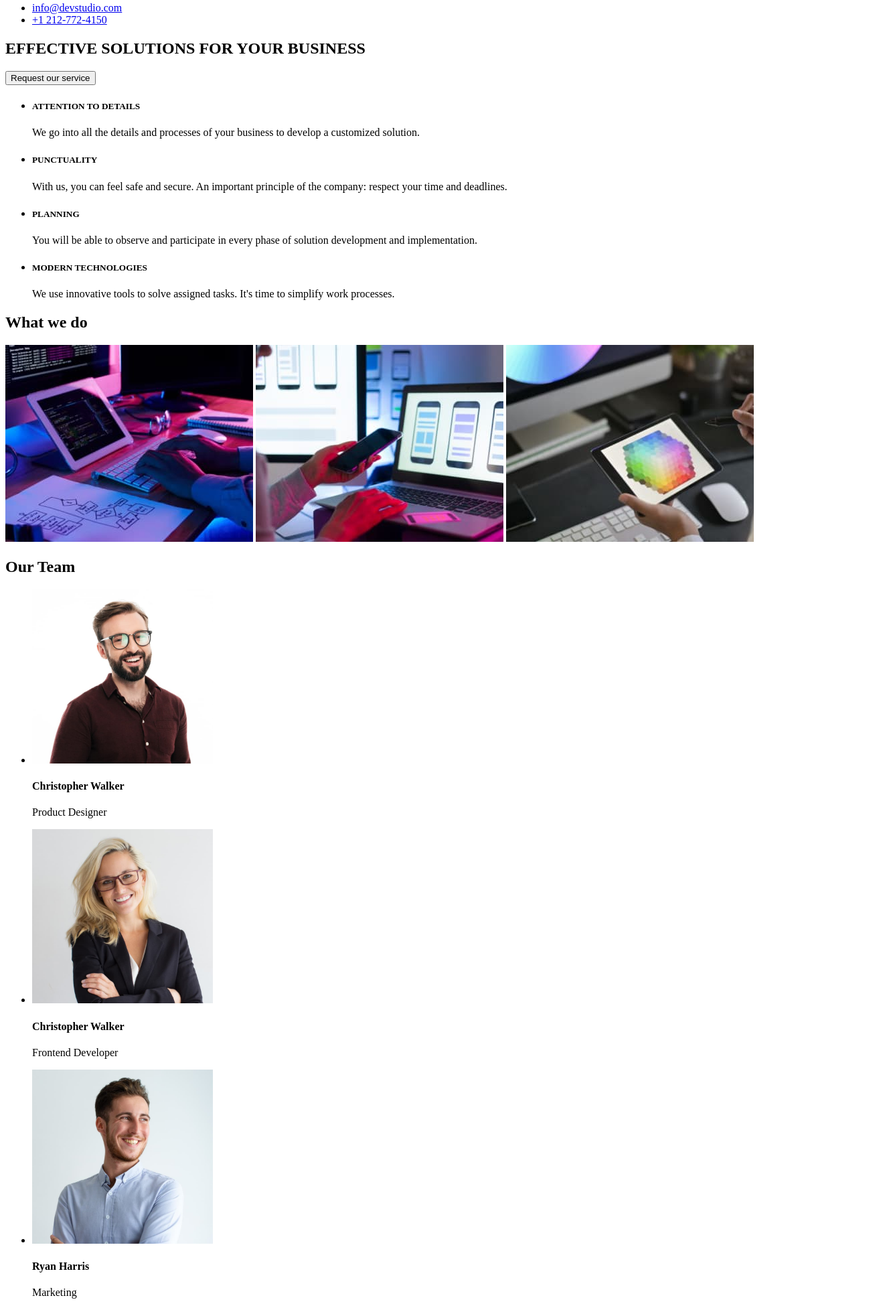
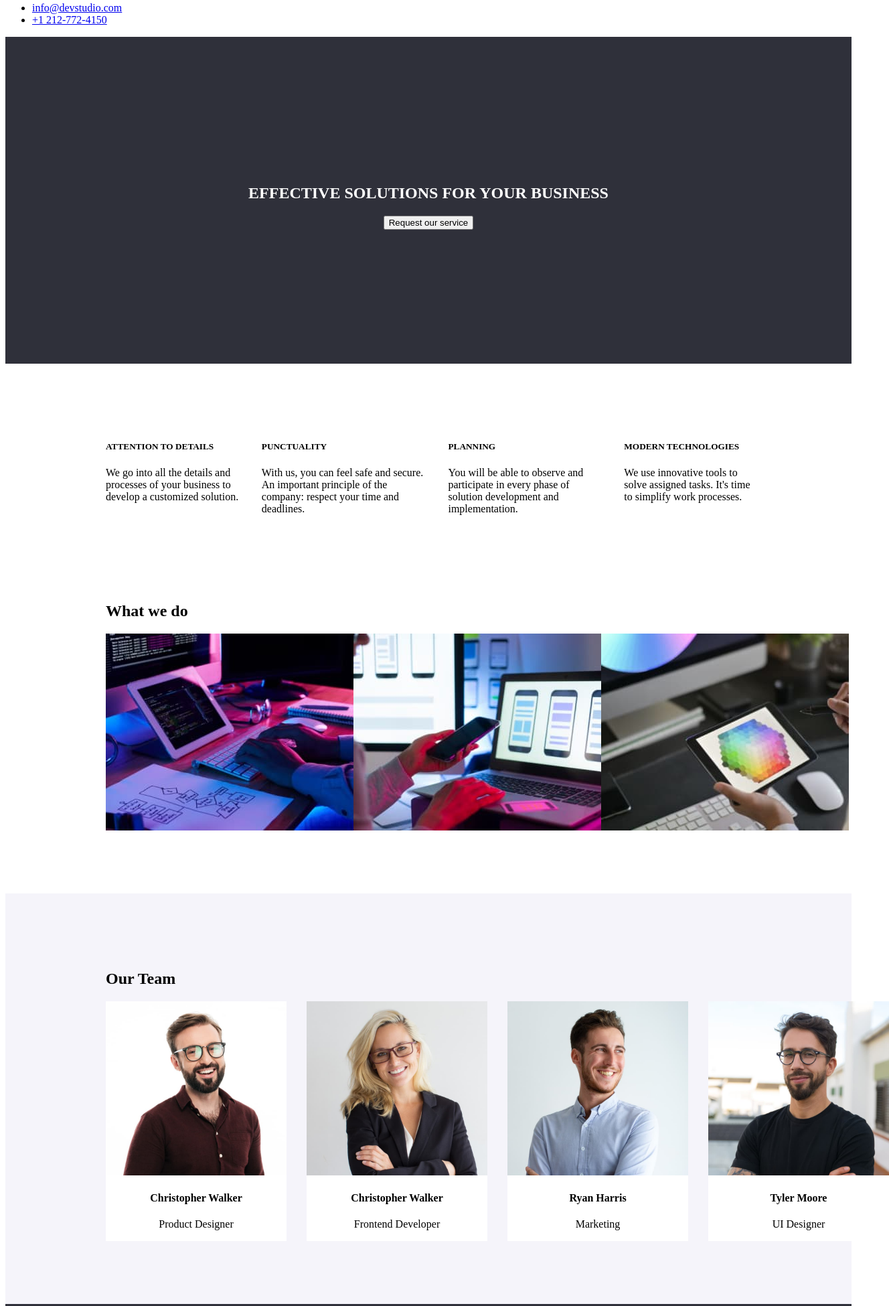
Before and after one commit to katy555/what-we-do, a plain HTML site: page index.html in a window 1280 px wide. Shown: the part 101-2051 px from the top of the page at 67% size, 1328 px wide, since content can reach past the window. Drawn offline with Linux system fonts and the light colour scheme.

Commit message:
Update index.html

```diff
--- a/index.html
+++ b/index.html
@@ -6,6 +6,7 @@
   </head>
 
   <body>
+    <!-- Navigation Section -->
     <header>
       <ul>
         <li>
@@ -34,87 +35,92 @@
   </header>
 
   <main>
-    <section>
+    <!-- Main Section -->
+    <section style="display: flex; flex-direction: column; background-color: #2F303A; color: #fff; align-items: center; padding: 200px 0;">
       <h1>EFFECTIVE SOLUTIONS FOR YOUR BUSINESS</h1>
       <button type="button">Request our service</button>
     </section>
 
-    <section>
-      <ul>
-        <li>
+    <!-- Strong Points Section -->
+    <section style="display: flex; justify-content: space-around; gap: 30px; padding: 94px 150px;">
+      <div>
         <h5>ATTENTION TO DETAILS</h5>
         <p>We go into all the details and processes of your business to develop a customized solution.</p>
-        </li>
+      </div>
 
-        <li>
+      <div>
         <h5>PUNCTUALITY</h5>
         <p>With us, you can feel safe and secure. An important principle of the company: respect your time and deadlines.</p>
-        </li>
+      </div>
 
-        <li>
+      <div>
         <h5>PLANNING</h5>
         <p>You will be able to observe and participate in every phase of solution development and implementation.</p>
-        </li>
+      </div>
 
-        <li>
+      <div>
         <h5>MODERN TECHNOLOGIES</h5>
         <p>We use innovative tools to solve assigned tasks. It's time to simplify work processes.</p>
-        </li>
-      </ul>
+      </div>
+    </section>
 
+    <!-- What we do Section -->
+    <section style="padding: 0 150px 94px 150px;">
       <h2>What we do</h2>
 
-      <div>
+      <div style="display: flex; justify-content: space-around;">
         <img src="images/web.jpg" width="370" alt="Web services">
         <img src="images/mobile.jpg" width="370" alt="Mobile services">
         <img src="images/design.jpg" width="370" alt="Design services">
       </div>
     </section>
 
-    <section>
+    <!-- Our Team Section -->
+    <section style="background-color: #F5F4FA; padding: 94px 150px;">
       <h2>Our Team</h2>
 
-      <ul>
-        <li>
+      <div style="display: flex; gap: 30px; justify-content: space-around;">
+        <div style="background-color: #fff;">
           <img src="images/christopher.jpg" width="270" alt="Picture of Christopher Walker">
-          <div>
+          <div style="text-align: center;">
             <h4>Christopher Walker</h4>
             <p>Product Designer</p>
           </div>
-        </li>
+        </div>
 
-        <li>
+        <div style="background-color: #fff;">
           <img src="images/kylie.jpg" width="270" alt="Picture of Kylie Evans">
-          <div>
+          <div style="text-align: center;">
             <h4>Christopher Walker</h4>
             <p>Frontend Developer</p>
           </div>
-        </li>
+        </div>
 
-        <li>
+        <div style="background-color: #fff;">
           <img src="images/ryan.jpg" width="270" alt="Picture of Ryan Harris">
-          <div>
+          <div style="text-align: center;">
             <h4>Ryan Harris</h4>
             <p>Marketing</p>
           </div>
-        </li>
+        </div>
 
-        <li>
+        <div style="background-color: #fff;">
           <img src="images/tyler.jpg" width="270" alt="Picture of Tyler Moore">
-          <div>
+          <div style="text-align: center;">
             <h4>Tyler Moore</h4>
             <p>UI Designer</p>
           </div>
-        </li>
-      </ul>
+        </div>
+      </div>
     </section>
   </main>
 
-  <footer>
+  <!-- Footer Section -->
+  <footer style="background-color: #2F303A; padding: 60px 150px;">
     <nav>
       <a href="index.html">WebStudio</a>
     </nav>
-    <address>
+    <address style="color: #fff;">
       <p>695 Park Ave, NY 10065, USA</p>
       <a href="mailto:info@devstudio.com">info@devstudio.com</a>
       <a href="tel:+1212-772-4150">+1 212-772-4150</a>
```
Lines whose indentation alone changed are shown as unchanged.
